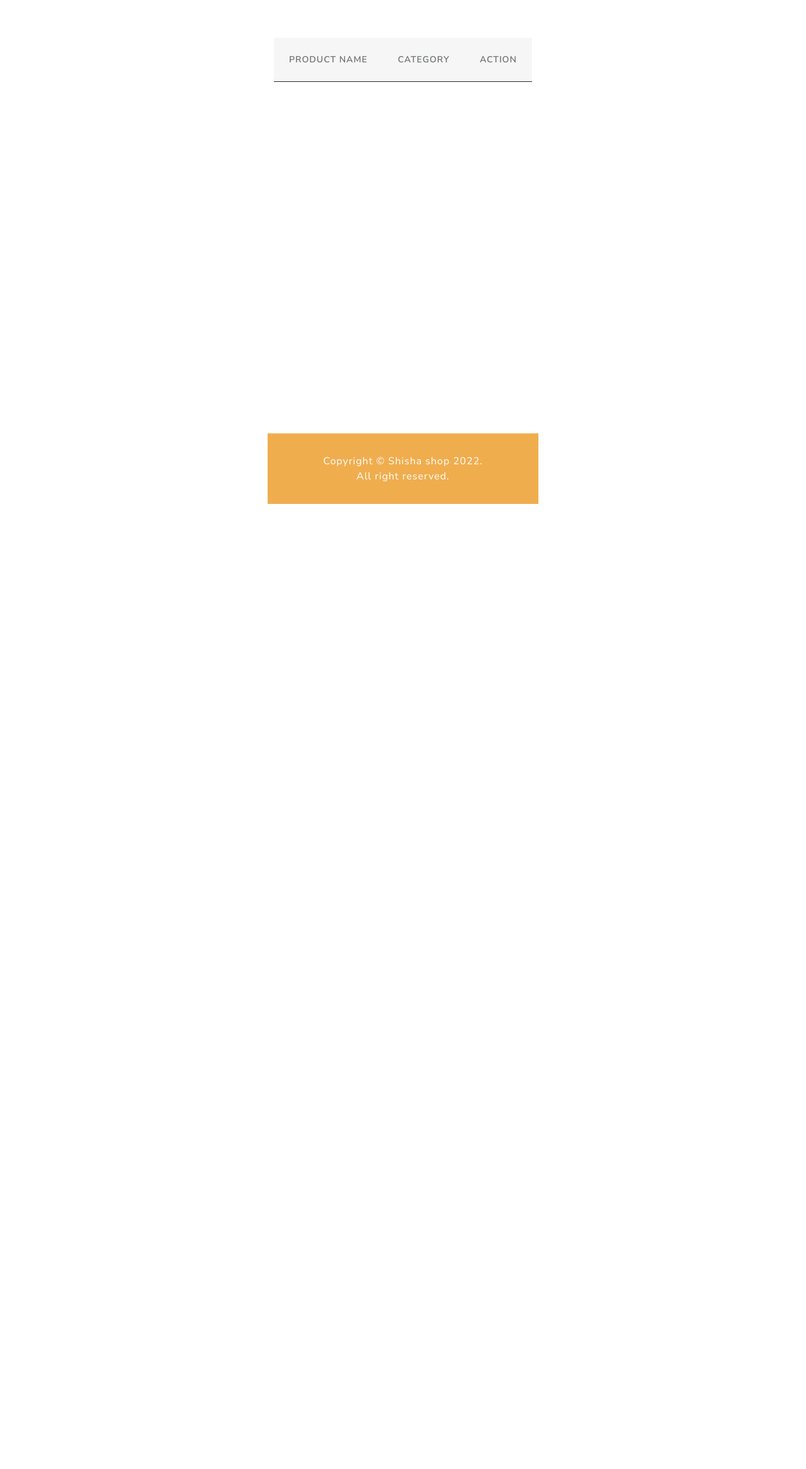
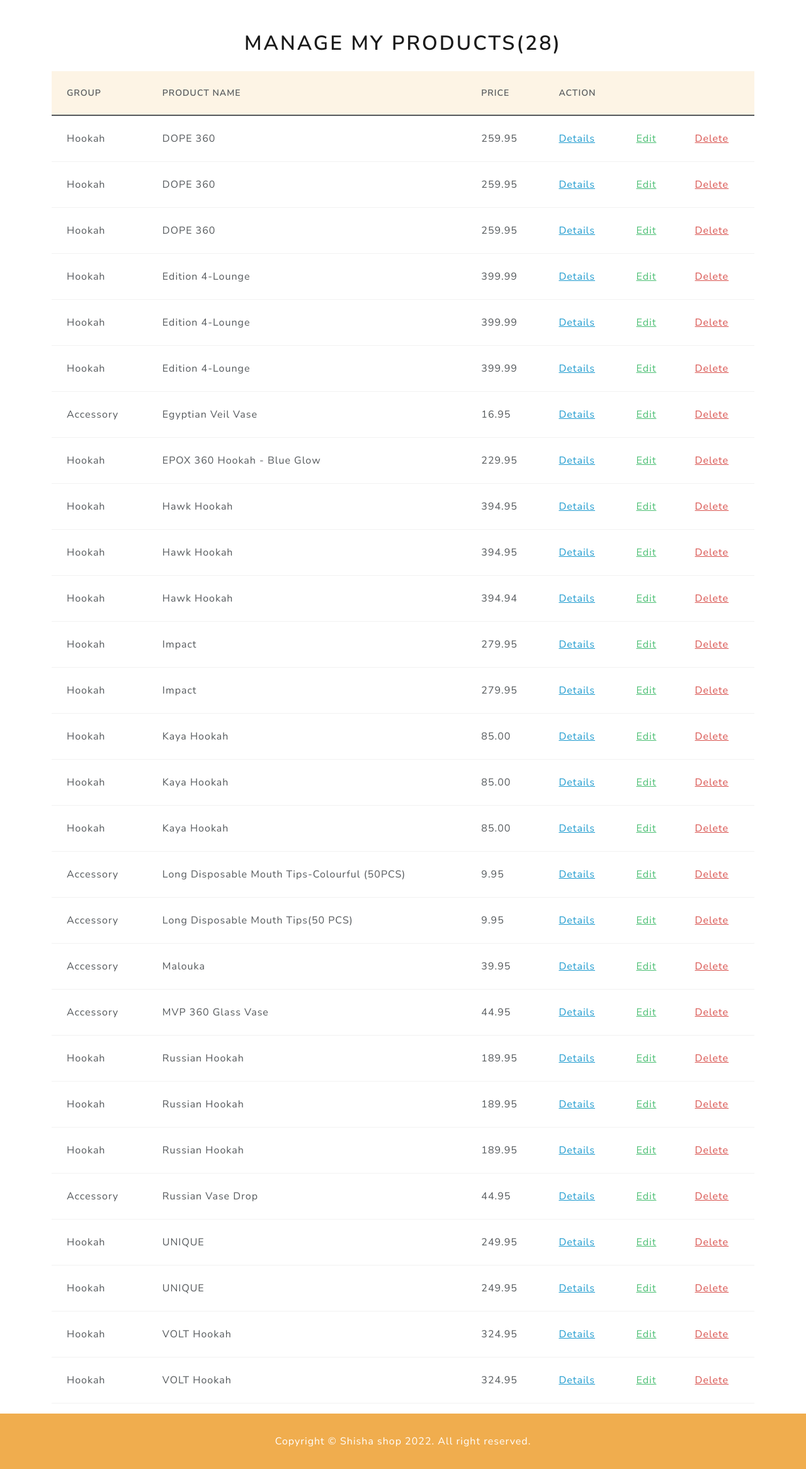
Before and after one commit to phgthanhng/SYSDEV-project, a PHP site: page /Sysdev-project/Admin/manageProduct in a window 1280 px wide. Shown: the part 112-2444 px from the top of the page at 63% size. Before the commit the page ends 912 px from the top, so only its background shows below. Run offline with PHP 8.4, Linux system fonts and the light colour scheme; the visitor is signed in with stand-in values (Sample User, id 1); data comes from the database, SQL or seed files in the repository; lists and menus that the app fills with data are empty.

Commit message:
Manage products now show every product
- Details, Edit, and Delete implemented in manage my products

```diff
--- a/app/controllers/Admin.php
+++ b/app/controllers/Admin.php
@@ -98,9 +98,15 @@
         if (!isLoggedIn())
            return $this->denyPermission();
 
+        $count = $this->productModel->getAllProductsCounter();
         $products = $this->productModel->getAllProducts();
 
-        return $this->view('Admin/manageProduct', [ "products" => $products ]);
+        $data = [
+            'total' => $count,
+            'products' => $products
+        ];
+
+        return $this->view('Admin/manageProduct', $data);
     }
 
     /*
--- a/app/models/productModel.php
+++ b/app/models/productModel.php
@@ -13,6 +13,16 @@
         /*
          * Retrieves all products of the hookah table and accessory table from the database
          */
+        public function getAllProductsCounter(){
+            $this->query("SELECT
+                        (SELECT COUNT(hookah_id) FROM hookah) +
+                        (SELECT COUNT(accessory_id) FROM accessory)
+                        AS count");
+
+            return $this->getSingle();
+        }
+
+
         public function getAllProducts(){
             $this->query("SELECT hookah_id as product_id, name, price, IF(description, '', 'Hookah') as description
                           FROM hookah
--- a/app/views/Admin/manageProduct.php
+++ b/app/views/Admin/manageProduct.php
@@ -1,38 +1,40 @@
 <?php require APPROOT . '/views/includes/adminheader.php'; ?>
-<div class="text-center d-lg-flex flex-column align-content-center align-items-lg-center" style="min-height: 100vh;margin: 0px;padding: 0px;">
-<div class="table-responsive" style="transform: scale(1);transform-origin: top;opacity: 0.88;filter: contrast(92%);margin-top: 60px;">
+
+
+
+<div class="container">
+    <h1 style="margin-bottom: 25px;margin-top: 50px;text-align: center;">Manage my Products(<?= $data['total']->count?>)</h1>
+        <div class="table-responsive">
         <table class="table">
                 <thead>
                     <tr>
-                <th style="background: #ffffff;border-color: #000000;">Product Name</th>
-                <th style="background: #ffffff;border-bottom-color: #000000;">Category</th>
-                <th colspan="3" style="background: #ffffff;border-bottom-color: #000000;">Action</th>
+                    <th style="background: #FDF4E5;border-bottom-color: #000000;">Group</th>
+                    <th style="background: #FDF4E5;border-bottom-color: #000000;">Product Name</th>
+                    <th style="background: #FDF4E5;border-bottom-color: #000000;">Price</th>
+                    <th colspan="3" style="background: #FDF4E5;border-bottom-color: #000000;">Action</th>
                     </tr>
                 </thead>
                 <tbody>
-            <?php
-            if (!empty($data[""])) {
-                foreach ($data[""] as $product) {
-                    echo "<tr>";
-                    echo "<td style='background: #ffffff;'>
-                        </td>";
-                    echo "<td style='background: #ffffff;'>
-                        </td>";
-
-                    echo "<td style='background: #ffffff;'>
-                        <a href=''>Details</a>
-                        </td>";
-                    echo "<td style='background: #ffffff;'>
-                        <a href=''>Edit</a>
-                        </td>";
-                    echo "<td style='background: #ffffff;'>
-                        <a href=''>Delete</a>
-                        </td>";
-                    echo "</tr>";
-                }
-            }
-            ?>
+                  <?php foreach ($data['products'] as $product) : ?>
+                    <tr>
+                      <td><?= $product->description?></td>
+                      <td><?= $product->name?></td>
+                      <td><?= $product->price?></td>
+                      <?php if($product->description=="Hookah") : ?>
+                        <td><a class="link-info" href="<?= URLROOT ?>/Hookah/details/<?= $product->product_id ?>">Details</a></td>
+                        <td><a class="link-success" href="<?= URLROOT ?>/Admin/editHookah/<?= $product->product_id ?>">Edit</a></td>
+                        <td ><a class="link-danger" href="<?= URLROOT ?>/Admin/deleteHookah/<?= $product->product_id ?>">Delete</a></td>
+                      <?php else :?>
+                        <td><a class="link-info" href="<?= URLROOT ?>/Accessories/detail/<?= $product->product_id ?>">Details</a></td>
+                        <td><a class="link-success" href="<?= URLROOT ?>/Admin/editAccessory/<?= $product->product_id ?>">Edit</a></td>
+                        <td ><a class="link-danger" href="<?= URLROOT ?>/Admin/deleteAccessory/<?= $product->product_id ?>">Delete</a></td>
+                      <?php endif; ?>
+                    </tr>
+                  <?php endforeach; ?>
                 </tbody>
             </table>
         </div>
+</div>
+
+
 <?php require APPROOT . '/views/includes/footer.php'; ?>
```
Lines whose indentation alone changed are shown as unchanged.
